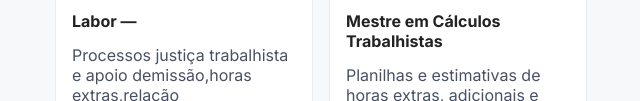
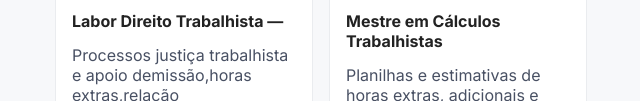
Before and after one commit to Tevi74/Kira-agente-Juridico, a plain HTML site: page index.html in a window 1280 px wide. Shown: the part 2173-2274 px from the top of the page, without its empty margins (45-685 px from the left). Drawn offline with Linux system fonts and the light colour scheme.

Commit message:
Update index.html

```diff
--- a/index.html
+++ b/index.html
@@ -181,7 +181,7 @@
         <!-- Labor Direito Trabalhista -->
         <article class="card">
           <img src="./public/avatar-labor.png" alt="Labor — Direito Trabalhista" />
-          <h4>Labor — </h4>
+          <h4>Labor Direito Trabalhista — </h4>
           <p>Processos justiça trabalhista e apoio demissão,horas extras,relação empregado/empregador.</p>
           <div class="price">R$ 39,90/mês · R$ 399,00/ano</div>
           <div class="card-cta">
```
